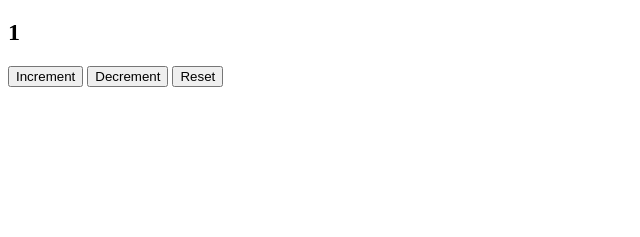
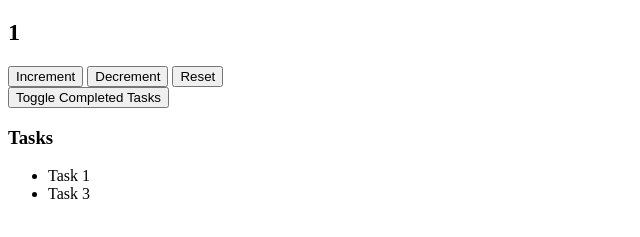
Before and after one commit to Alamin-22/Learning-Alpine-JS, a plain HTML site: page index2.html in a window 1280 px wide. Shown: the part 61-298 px from the top of the page, without its empty margins (0-640 px from the left). Drawn offline with nearby package versions, Linux system fonts and the light colour scheme.

Commit message:
working on to create a simple website using AlpineJs

```diff
--- a/index2.html
+++ b/index2.html
@@ -19,6 +19,24 @@
         <button @click="reset()">Reset</button>
 
     </div>
+
+    <div x-data="{
+        showCompleted: true,
+        tasks: [
+            { title: 'Task 1', completed: true },
+            { title: 'Task 2', completed: false },
+            { title: 'Task 3', completed: true },
+            { title: 'Task 4', completed: false }
+        ]
+    }">
+        <button @click="showCompleted = !showCompleted">Toggle Completed Tasks</button>
+        <h3>Tasks</h3>
+        <ul>
+            <template x-for="task in tasks" :key="task.title">
+                <li x-show="task.completed === showCompleted" x-text="task.title"></li>
+            </template>
+        </ul>
+    </div>
 </body>
 
 </html>
```
Also changed, not shown: index3.html (added, +30 -0 lines), assets/fireHeart White.png (added), assets/fireHeart.png (added).
